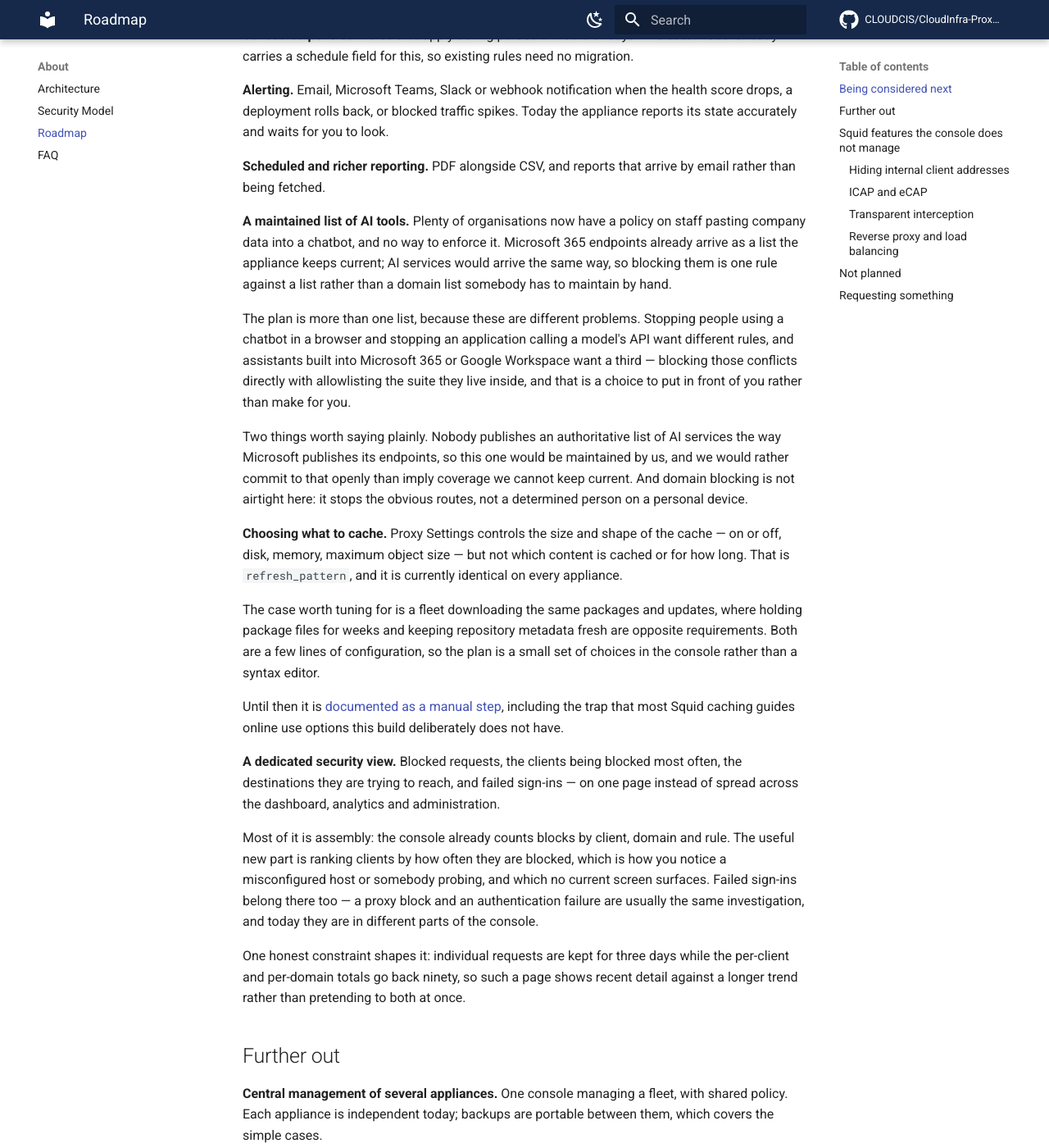
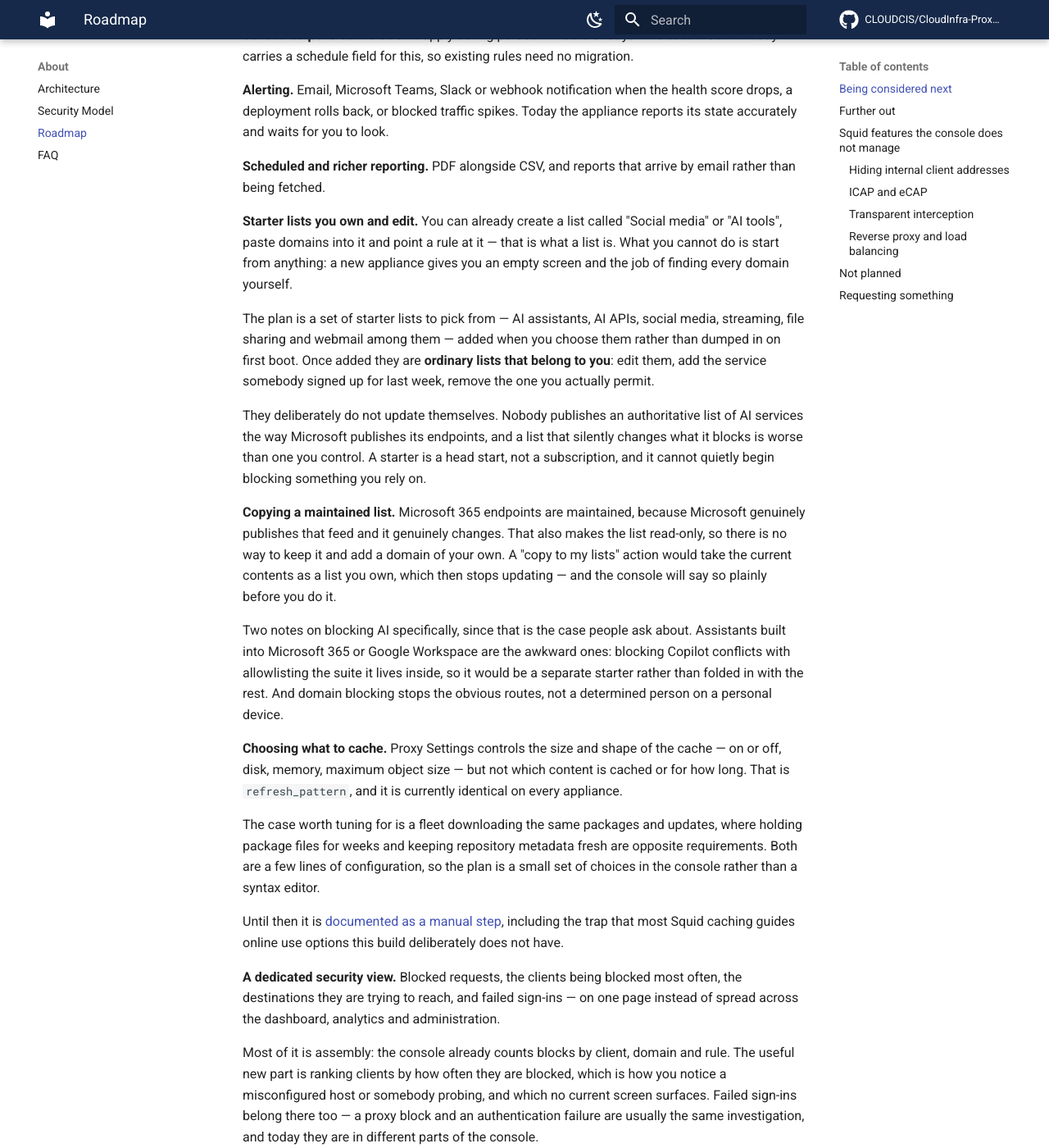
Before and after one commit to CLOUDCIS/CloudInfra-Proxy-Manager, an MkDocs documentation site: the page built from docs/about/roadmap.md, in a window 1280 px wide and 1400 px high, scrolled down 636 px. Shown: the whole window at 82% size. Built offline with MkDocs 1.6.1 and Material for MkDocs 9.7.7, drawn with Linux system fonts in a browser that asks for light colours; comment, search, counter and statistics services are not loaded; some of the changed text lies outside the part shown.

Commit message:
Rework the AI list into starter lists people own
The previous entry proposed a maintained AI feed, mirroring Microsoft 365. Its
weakest point was the commitment: nobody publishes an authoritative list of AI
services, so we would have been the ones keeping it current, and a stale
blocklist on a security product implies coverage that is not there.

Starter lists dissolve that. Users can already create a list called "Social
media" or "AI tools" and point a rule at it - what they cannot do is start from
anything, because nothing is seeded. So ship a set to pick from, and make them
ordinary lists the customer owns from the moment they are added. No refresh, no
obligation, and nothing that can quietly begin blocking something they rely on.

Adds "copy to my lists" alongside it. Microsoft 365 stays maintained because
Microsoft genuinely publishes that feed, but read-only means there is no way to
keep it and add one domain of your own. Copying takes the current contents as a
list you own, and the console should say plainly that the copy stops updating.

Also distinguishes both from the managed category feeds already listed further
down. The difference is who keeps them current: a starter is a head start you
edit, a feed has to be right today - a phishing list a week stale is close to
useless - so it stays maintained and read-only.

Co-Authored-By: Claude Opus 5 (1M context) <noreply@anthropic.com>

```diff
--- a/docs/about/roadmap.md
+++ b/docs/about/roadmap.md
@@ -29,24 +29,36 @@ the appliance reports its state accurately and waits for you to look.
 **Scheduled and richer reporting.** PDF alongside CSV, and reports that arrive
 by email rather than being fetched.
 
-**A maintained list of AI tools.** Plenty of organisations now have a policy on
-staff pasting company data into a chatbot, and no way to enforce it. Microsoft
-365 endpoints already arrive as a list the appliance keeps current; AI services
-would arrive the same way, so blocking them is one rule against a list rather
-than a domain list somebody has to maintain by hand.
+**Starter lists you own and edit.** You can already create a list called
+"Social media" or "AI tools", paste domains into it and point a rule at it —
+that is what a list is. What you cannot do is start from anything: a new
+appliance gives you an empty screen and the job of finding every domain
+yourself.
 
-The plan is more than one list, because these are different problems. Stopping
-people using a chatbot in a browser and stopping an application calling a
-model's API want different rules, and assistants built into Microsoft 365 or
-Google Workspace want a third — blocking those conflicts directly with
-allowlisting the suite they live inside, and that is a choice to put in front of
-you rather than make for you.
+The plan is a set of starter lists to pick from — AI assistants, AI APIs, social
+media, streaming, file sharing and webmail among them — added when you choose
+them rather than dumped in on first boot. Once added they are **ordinary lists
+that belong to you**: edit them, add the service somebody signed up for last
+week, remove the one you actually permit.
 
-Two things worth saying plainly. Nobody publishes an authoritative list of AI
-services the way Microsoft publishes its endpoints, so this one would be
-maintained by us, and we would rather commit to that openly than imply coverage
-we cannot keep current. And domain blocking is not airtight here: it stops the
-obvious routes, not a determined person on a personal device.
+They deliberately do not update themselves. Nobody publishes an authoritative
+list of AI services the way Microsoft publishes its endpoints, and a list that
+silently changes what it blocks is worse than one you control. A starter is a
+head start, not a subscription, and it cannot quietly begin blocking something
+you rely on.
+
+**Copying a maintained list.** Microsoft 365 endpoints are maintained, because
+Microsoft genuinely publishes that feed and it genuinely changes. That also
+makes the list read-only, so there is no way to keep it and add a domain of your
+own. A "copy to my lists" action would take the current contents as a list you
+own, which then stops updating — and the console will say so plainly before you
+do it.
+
+Two notes on blocking AI specifically, since that is the case people ask about.
+Assistants built into Microsoft 365 or Google Workspace are the awkward ones:
+blocking Copilot conflicts with allowlisting the suite it lives inside, so it
+would be a separate starter rather than folded in with the rest. And domain
+blocking stops the obvious routes, not a determined person on a personal device.
 
 **Choosing what to cache.** Proxy Settings controls the size and shape of the
 cache — on or off, disk, memory, maximum object size — but not which content is
@@ -91,6 +103,11 @@ read-only for auditors — belongs with it.
 **Managed category feeds.** Subscribing to maintained lists of malware, phishing
 and content categories, in the same way
 [Microsoft 365 endpoints](../guide/microsoft-365.md) work now.
+
+This is a different thing from the starter lists above, and the difference is
+who keeps them current. A starter is a head start you then own and edit. A feed
+has to be right *today* — a phishing list a week out of date is close to
+useless — so it stays maintained, read-only, and refreshed without asking you.
 
 **SIEM forwarding.** Structured events to Microsoft Sentinel, Splunk or syslog.
 The traffic log is already a documented, machine-readable format, so this is
```
